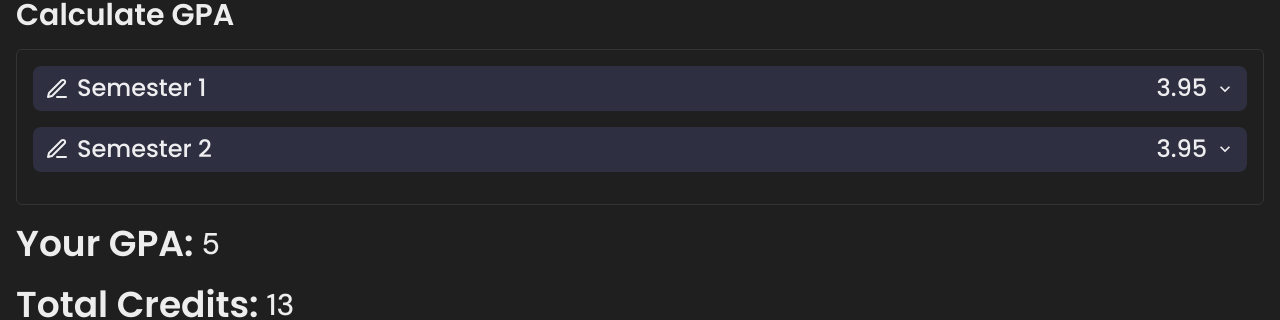
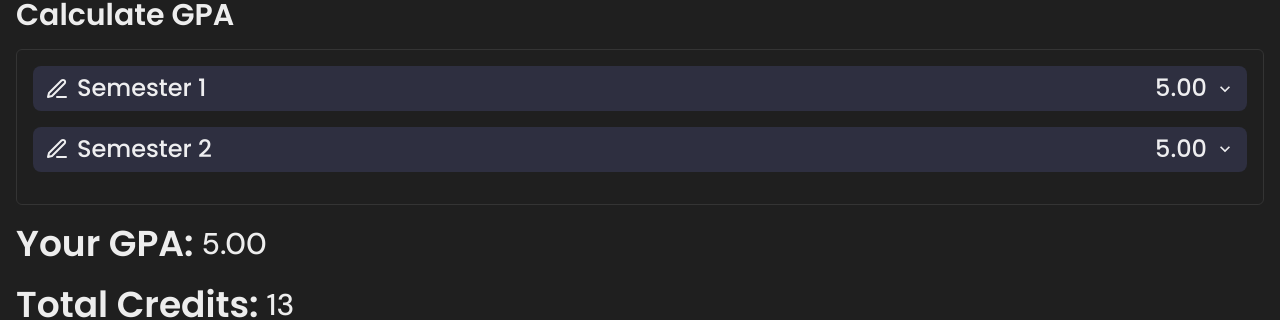
Before and after one commit to PuttTim/gpa-buy-wat, a React (Vite) app: page / in a window 1280 px wide. Shown: the part 354-674 px from the top of the page. Built offline with nearby package versions, Linux system fonts and the light colour scheme.

Commit message:
idk what i did

```diff
--- a/src/components/ResultText.tsx
+++ b/src/components/ResultText.tsx
@@ -3,7 +3,7 @@ import React from "react"
 
 interface ResultTextProps {
     header: string
-    text: string | GLfloat | number
+    text: string
 }
 
 export const ResultText = (props: ResultTextProps) => {
@@ -11,7 +11,9 @@ export const ResultText = (props: ResultTextProps) => {
         <HStack align="center">
             <Heading>{props.header}</Heading>
             <Text fontSize="3xl" fontWeight="medium">
-                {props.text}
+                {props.header === "Your GPA: "
+                    ? parseInt(props.text).toFixed(2)
+                    : props.text}
             </Text>
         </HStack>
     )
--- a/src/pages/Calculator.tsx
+++ b/src/pages/Calculator.tsx
@@ -188,62 +188,6 @@ const Calculator = () => {
         setCalculationData(calculationData_copy)
     }
 
-    // const getGradeFromPoints = (points: string) => {
-    //     if (systemIndex === 2) {
-    //         switch (points) {
-    //             case "4":
-    //                 return PolyGrade.A
-    //             case "3.5":
-    //                 return PolyGrade["B+"]
-    //             case "3":
-    //                 return PolyGrade.B
-    //             case "2.5":
-    //                 return PolyGrade["C+"]
-    //             case "2":
-    //                 return PolyGrade.C
-    //             case "1.5":
-    //                 return PolyGrade["D+"]
-    //             case "1.0":
-    //                 return PolyGrade.D
-    //             case "0.5":
-    //                 return PolyGrade["D-"]
-    //             case "F":
-    //                 return PolyGrade.F
-    //             default:
-    //                 return PolyGrade.A
-    //         }
-    //     } else {
-    //         switch (points) {
-    //             case "A+":
-    //                 return UniGrade["A+"]
-    //             case "A":
-    //                 return UniGrade.A
-    //             case "A-":
-    //                 return UniGrade["A-"]
-    //             case "B+":
-    //                 return UniGrade["B+"]
-    //             case "B":
-    //                 return UniGrade.B
-    //             case "B-":
-    //                 return UniGrade["B-"]
-    //             case "C+":
-    //                 return UniGrade["C+"]
-    //             case "C":
-    //                 return UniGrade.C
-    //             case "C-":
-    //                 return UniGrade["C-"]
-    //             case "D+":
-    //                 return UniGrade["D+"]
-    //             case "D":
-    //                 return UniGrade.D
-    //             case "F":
-    //                 return UniGrade.F
-    //             default:
-    //                 return UniGrade.A
-    //         }
-    //     }
-    // }
-
     useEffect(() => {
         setResultGPA(calculateCumulativeGPA(calculationData.groups))
         setResultTotalCredits(calculateTotalCredits(calculationData.groups))
@@ -333,7 +277,9 @@ const Calculator = () => {
                                         <Heading
                                             fontSize="2xl"
                                             fontWeight="medium">
-                                            3.95
+                                            {calculateGPAPerGroup(
+                                                group,
+                                            ).toFixed(2)}
                                         </Heading>
                                         <AccordionIcon />
                                     </Center>
@@ -438,8 +384,11 @@ const Calculator = () => {
                     ))}
                 </Accordion>
             </Card>
-            <ResultText header="Your GPA: " text={resultGPA} />
-            <ResultText header="Total Credits: " text={resultTotalCredits} />
+            <ResultText header="Your GPA: " text={resultGPA.toString()} />
+            <ResultText
+                header="Total Credits: "
+                text={resultTotalCredits.toString()}
+            />
             <ResultText header="You can buy " text={resultFood} />
             <Input placeholder={"Gibe GPA"} />
             <Button
```
